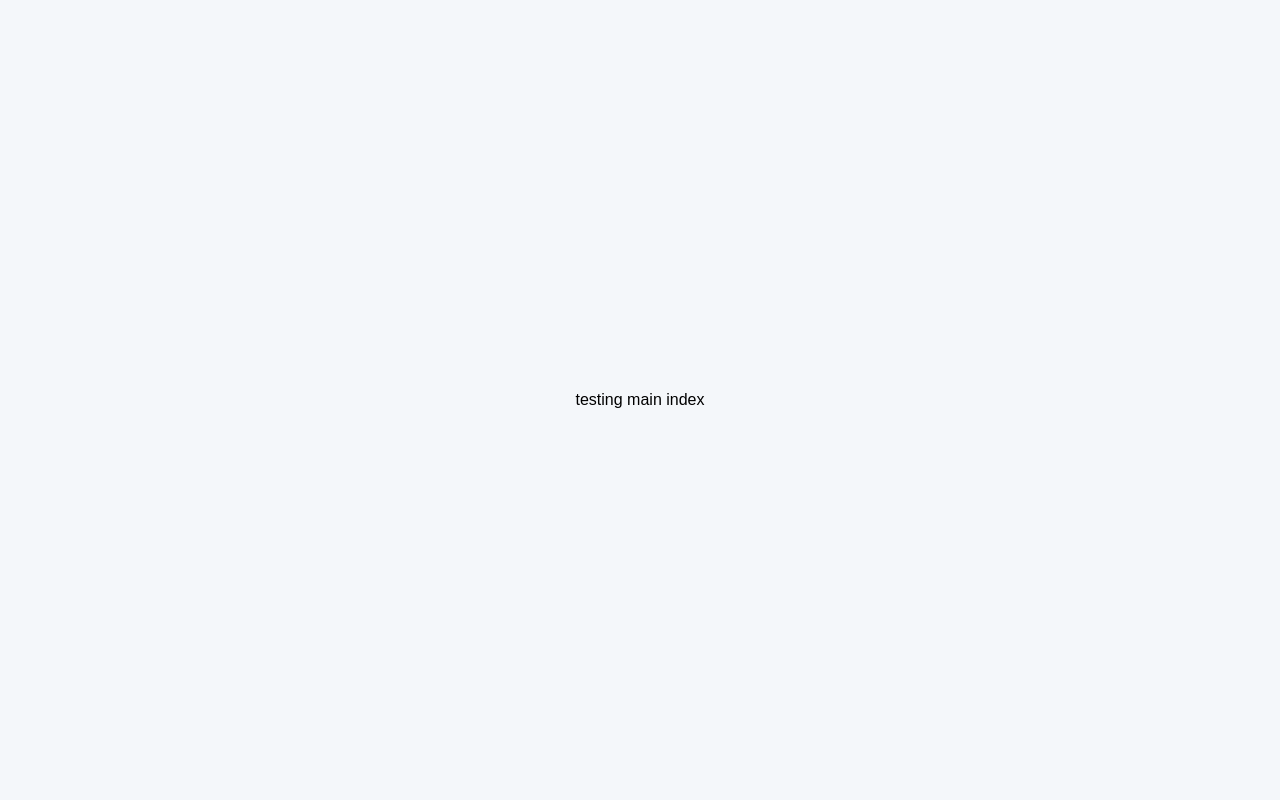
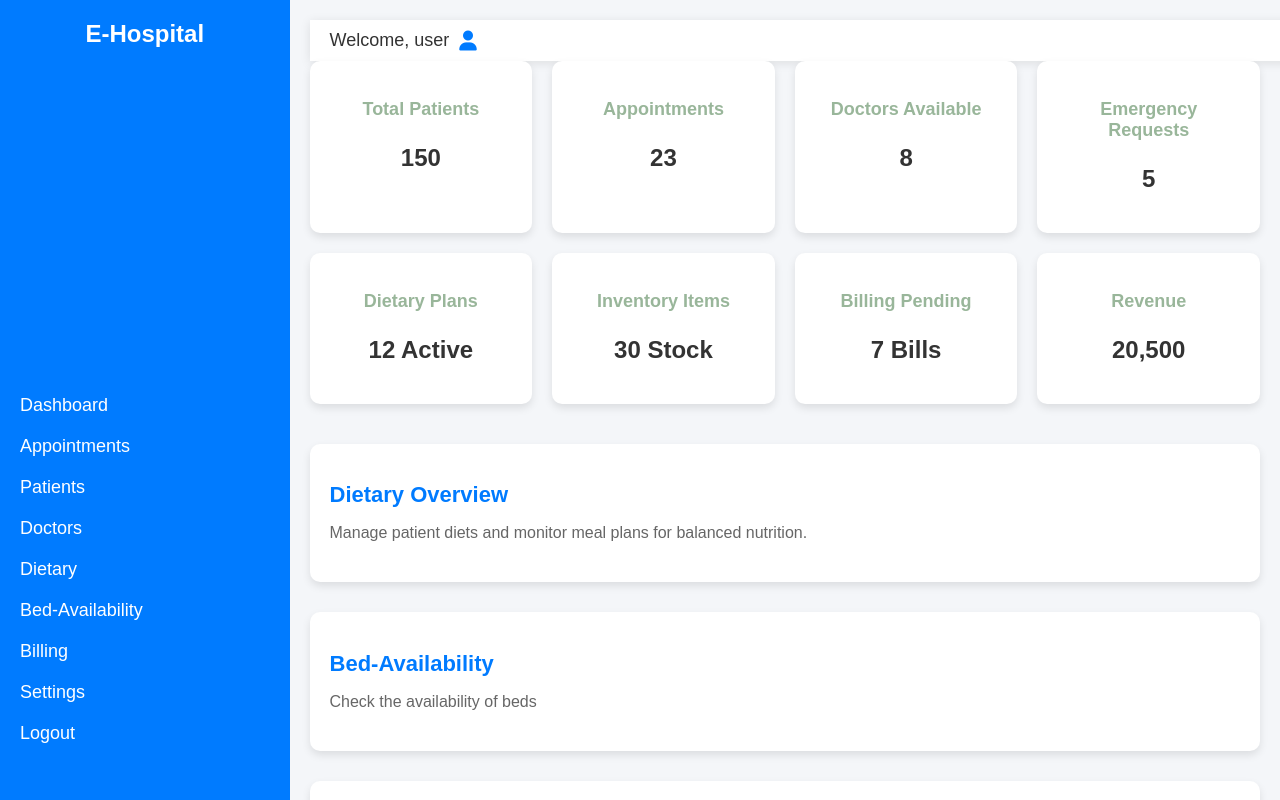
Before and after one commit to Adheroad/SIH_Hospital_MGMT_sys, a React (Create React App) app in the folder env/frontend/: page /mainindex in a window 1280 px wide. Built offline with nearby package versions, Linux system fonts and the light colour scheme; the HTML template or start-up script is replaced by a standard one.

Commit message:
new frontend

```diff
--- a/env/frontend/package.json
+++ b/env/frontend/package.json
@@ -12,10 +12,12 @@
   "dependencies": {
     "@emotion/react": "^11.13.3",
     "@emotion/styled": "^11.13.0",
+    "@fortawesome/fontawesome-free": "^6.6.0",
     "@mui/material": "^6.0.2",
     "@testing-library/jest-dom": "^5.17.0",
     "@testing-library/react": "^13.4.0",
     "@testing-library/user-event": "^13.5.0",
+    "import": "^0.0.6",
     "react": "^18.3.1",
     "react-dom": "^18.3.1",
     "react-router-dom": "^6.26.2",
--- a/env/frontend/src/App.css
+++ b/env/frontend/src/App.css
@@ -7,6 +7,7 @@ body {
   align-items: center;
   min-height: 100vh;
   background-color: #f4f7fa;
+  border-radius: 50px;
 }
 
 .login-container {
@@ -20,6 +21,40 @@ body {
   max-width: 1000px;
   width: 100%;
   overflow: hidden;
+  position: relative;
+  border-radius: 10px;
+}
+
+.image-container {
+  flex: 1;
+  background-color: #c1def4;
+  padding: 40px;
+  display: flex;
+  flex-direction: column;
+  justify-content: center;
+  align-items: center;
+  text-align: center;
+  order: -1; /* Move image-container to the top on small screens */
+}
+
+.image-container p {
+  font-size: 1.2rem;
+  margin-bottom: 20px;
+  color: black;
+}
+
+.sos {
+  background-color: red;
+  color: white;
+  padding: 10px 20px;
+  font-size: 1rem;
+  border: none;
+  border-radius: 5px;
+  cursor: pointer;
+}
+
+.sos:hover {
+  background-color: darkred;
 }
 
 /* Form Styling */
@@ -58,7 +93,7 @@ p {
   padding: 10px;
   font-size: 1rem;
   border: 1px solid #ccc;
-  border-radius: 5px;
+  border-radius: 10px;
 }
 
 .checkbox-group {
@@ -72,7 +107,7 @@ p {
 }
 
 .submit-btn {
-  background-color: #4CAF50;
+  background-color: #203fdc;
   color: white;
   padding: 10px;
   border: none;
@@ -83,14 +118,14 @@ p {
 }
 
 .submit-btn:hover {
-  background-color: #45a049;
+  background-color: #0f344e;
 }
 
 .or-divider {
   margin: 20px 0;
   text-align: center;
   font-size: 1rem;
-  color: #aaa;
+  color: #aaaaaa;
 }
 
 .google-signup-btn {
@@ -111,6 +146,10 @@ p {
   margin-right: 8px;
 }
 
+.google-signup-btn:hover {
+  background-color: #8f2b22;
+}
+
 .login-link,
 .terms {
   margin-top: 15px;
@@ -124,43 +163,13 @@ p {
   text-decoration: none;
 }
 
-/* Emergency Alert Section */
-.image-container {
-  flex: 1;
-  background-color: #FBE9E7;
-  padding: 40px;
-  display: flex;
-  flex-direction: column;
-  justify-content: center;
-  align-items: center;
-  text-align: center;
-}
-
-.image-container p {
-  font-size: 1.2rem;
-  margin-bottom: 20px;
-}
-
-.sos {
-  background-color: red;
-  color: white;
-  padding: 10px 20px;
-  font-size: 1rem;
-  border: none;
-  border-radius: 5px;
-  cursor: pointer;
-}
-
-.sos:hover {
-  background-color: darkred;
-}
-
 /* Mobile Responsive */
 @media (max-width: 768px) {
   .login-container {
     flex-direction: column;
     box-shadow: none;
     border-radius: 0;
+    position: relative;
   }
 
   .form-container {
@@ -169,6 +178,7 @@ p {
 
   .image-container {
     padding: 20px;
+    order: -1; /* Ensure image-container appears before form-container */
   }
 
   h1 {
--- a/env/frontend/src/App.js
+++ b/env/frontend/src/App.js
@@ -1,5 +1,5 @@
 import React from 'react';
-import { Routes, Route, Link } from 'react-router-dom';
+import { Routes, Route } from 'react-router-dom';
 import MainIndex from './MainIndex';
 import Home from './Home'
 import './App.css';
--- a/env/frontend/src/MainIndex.js
+++ b/env/frontend/src/MainIndex.js
@@ -1,9 +1,93 @@
 import React from "react";
-// import './App.css';
+import './Mainindex.css'
+import '.'
+import '@fortawesome/fontawesome-free/css/all.min.css';
 function MainIndex() {
   return (
-    <div className="body">
-      testing main index
+    <div className="dashboard-container">
+      {/* Sidebar */}
+      <aside className="sidebar">
+        <div className="sidebar-logo">E-Hospital</div>
+        <ul className="sidebar-links">
+          <li><a href="#">Dashboard</a></li>
+          <li><a href="#">Appointments</a></li>
+          <li><a href="#">Patients</a></li>
+          <li><a href="#">Doctors</a></li>
+          <li><a href="#">Dietary</a></li>
+          <li><a href="#">Bed-Availability</a></li>
+          <li><a href="#">Billing</a></li>
+          <li><a href="#">Settings</a></li>
+          <li><a href="#">Logout</a></li>
+        </ul>
+      </aside>
+
+      {/* Main Content Area */}
+      <main className="main-content">
+
+        <nav className="topbar">
+
+          <div className="topbar-user">
+          <span>Welcome, user </span>
+          <i class="fa-solid fa-user"></i>
+
+
+          </div>
+        </nav>
+
+        {/* Dashboard Content */}
+        <div className="dashboard-cards">
+          <div className="card">
+            <h3>Total Patients</h3>
+            <p>150</p>
+          </div>
+          <div className="card">
+            <h3>Appointments</h3>
+            <p>23</p>
+          </div>
+          <div className="card">
+            <h3>Doctors Available</h3>
+            <p>8</p>
+          </div>
+          <div className="card">
+            <h3>Emergency Requests</h3>
+            <p>5</p>
+          </div>
+          <div className="card">
+            <h3>Dietary Plans</h3>
+            <p>12 Active</p>
+          </div>
+          <div className="card">
+            <h3>Inventory Items</h3>
+            <p>30 Stock</p>
+          </div>
+          <div className="card">
+            <h3>Billing Pending</h3>
+            <p>7 Bills</p>
+          </div>
+          <div className="card">
+            <h3>Revenue</h3>
+            <p>20,500</p>
+          </div>
+        </div>
+
+        {/* Additional Sections */}
+        <div className="additional-sections">
+          <section className="dietary-section">
+            <h2>Dietary Overview</h2>
+            <p>Manage patient diets and monitor meal plans for balanced nutrition.</p>
+          </section>
+
+          <section className="inventory-section">
+            <h2>Bed-Availability</h2>
+            <p>Check the availability of beds </p>
+          </section>
+
+          <section className="billing-section">
+            <h2>Billing and Finance</h2>
+            <p>Oversee pending bills, transactions, and overall hospital revenue.</p>
+          </section>
+        </div>
+      </main>
     </div>
   );
 }
--- /dev/null
+++ b/env/frontend/src/Mainindex.css
@@ -0,0 +1,228 @@
+/* Mainindex.css */
+
+/* General Styles */
+body {
+  font-family: Arial, sans-serif;
+  margin: 0;
+  padding: 0;
+  background-color: #f4f6f9;
+}
+
+/* Dashboard Container */
+.dashboard-container {
+  display: flex;
+  height: 100vh;
+  flex-direction: row;
+}
+
+/* Sidebar Styles */
+.sidebar {
+  width: 250px;
+  background-color: #007bff;
+  padding: 20px;
+  color: white;
+  display: flex;
+  flex-direction: column;
+  justify-content: space-between;
+}
+
+.sidebar-logo {
+  font-size: 24px;
+  font-weight: bold;
+  text-align: center;
+  margin-bottom: 30px;
+}
+
+.sidebar-links {
+  list-style: none;
+  padding: 0;
+}
+
+.sidebar-links li {
+  margin: 20px 0;
+}
+
+.sidebar-links li a {
+  text-decoration: none;
+  color: white;
+  font-size: 18px;
+  display: block;
+  transition: color 0.3s ease, transform 0.3s ease;
+}
+
+.sidebar-links li a:hover {
+  color: #ffdd57;
+  transform: translateX(10px);
+}
+
+/* Topbar Styles */
+.topbar {
+  width: 100%;
+  background-color: #fff;
+  display: flex;
+  justify-content: space-between;
+  align-items: center;
+  padding: 10px 20px;
+  box-shadow: 0 2px 10px rgba(0, 0, 0, 0.1);
+  z-index: 1;
+}
+
+.topbar-user {
+  font-size: 18px;
+  color: #333;
+  display: flex;
+  align-items: center;
+}
+
+.topbar-user i {
+  font-size: 20px;
+  margin-left: 10px;
+  color: #007bff;
+  transition: transform 0.3s ease, color 0.3s ease;
+}
+
+.topbar-user i:hover {
+  color: #ffdd57;
+  transform: rotate(360deg);
+}
+
+/* Dashboard Content */
+.main-content {
+  flex-grow: 1;
+  padding: 20px;
+  background-color: #f4f6f9;
+  overflow-y: auto;
+}
+
+.dashboard-cards {
+  display: grid;
+  grid-template-columns: repeat(4, 1fr);
+  gap: 20px;
+}
+
+.card {
+  background-color: white;
+  padding: 20px;
+  border-radius: 10px;
+  text-align: center;
+  box-shadow: 0 4px 8px rgba(0, 0, 0, 0.1);
+  transition: transform 0.3s ease, box-shadow 0.3s ease;
+}
+
+.card h3 {
+  font-size: 18px;
+  margin-bottom: 10px;
+  color: #007bff;
+  animation: text-pop 1.5s ease infinite alternate;
+}
+
+.card p {
+  font-size: 24px;
+  font-weight: bold;
+  color: #333;
+}
+
+.card:hover {
+  transform: translateY(-10px);
+  box-shadow: 0 8px 16px rgba(0, 0, 0, 0.2);
+}
+
+/* Text Animation */
+@keyframes text-pop {
+  0% {
+    color: #007bff;
+  }
+  100% {
+    color: #ffdd57;
+  }
+}
+
+/* Additional Sections */
+.additional-sections {
+  margin-top: 40px;
+}
+
+.additional-sections section {
+  margin-bottom: 30px;
+  background-color: white;
+  padding: 20px;
+  border-radius: 10px;
+  box-shadow: 0 4px 8px rgba(0, 0, 0, 0.1);
+  transition: transform 0.3s ease;
+}
+
+.additional-sections section h2 {
+  font-size: 22px;
+  margin-bottom: 10px;
+  color: #007bff;
+}
+
+.additional-sections section p {
+  font-size: 16px;
+  color: #666;
+}
+
+.additional-sections section:hover {
+  transform: translateY(-10px);
+  box-shadow: 0 8px 16px rgba(0, 0, 0, 0.2);
+}
+
+/* Responsive Design */
+
+/* For Smartphones */
+@media (max-width: 768px) {
+  .dashboard-container {
+    flex-direction: column;
+  }
+
+  .sidebar {
+    width: 100%;
+    padding: 10px;
+    order: 1;
+  }
+
+  .sidebar-links li {
+    margin: 10px 0;
+  }
+
+  .main-content {
+    order: 2;
+    padding: 10px;
+  }
+
+  .dashboard-cards {
+    grid-template-columns: 1fr;
+    gap: 15px;
+  }
+
+  .card p {
+    font-size: 20px;
+  }
+}
+
+/* For Tablets and Smaller Laptops */
+@media (min-width: 769px) and (max-width: 1024px) {
+  .dashboard-cards {
+    grid-template-columns: repeat(2, 1fr);
+    gap: 15px;
+  }
+
+  .card p {
+    font-size: 22px;
+  }
+
+  .additional-sections section h2 {
+    font-size: 20px;
+  }
+}
+
+/* For Desktops */
+@media (min-width: 1025px) {
+  .dashboard-cards {
+    grid-template-columns: repeat(4, 1fr);
+  }
+
+  .card p {
+    font-size: 24px;
+  }
+}
```
Also changed, not shown: 1 other file (tests, documents, lock files or other folders).
